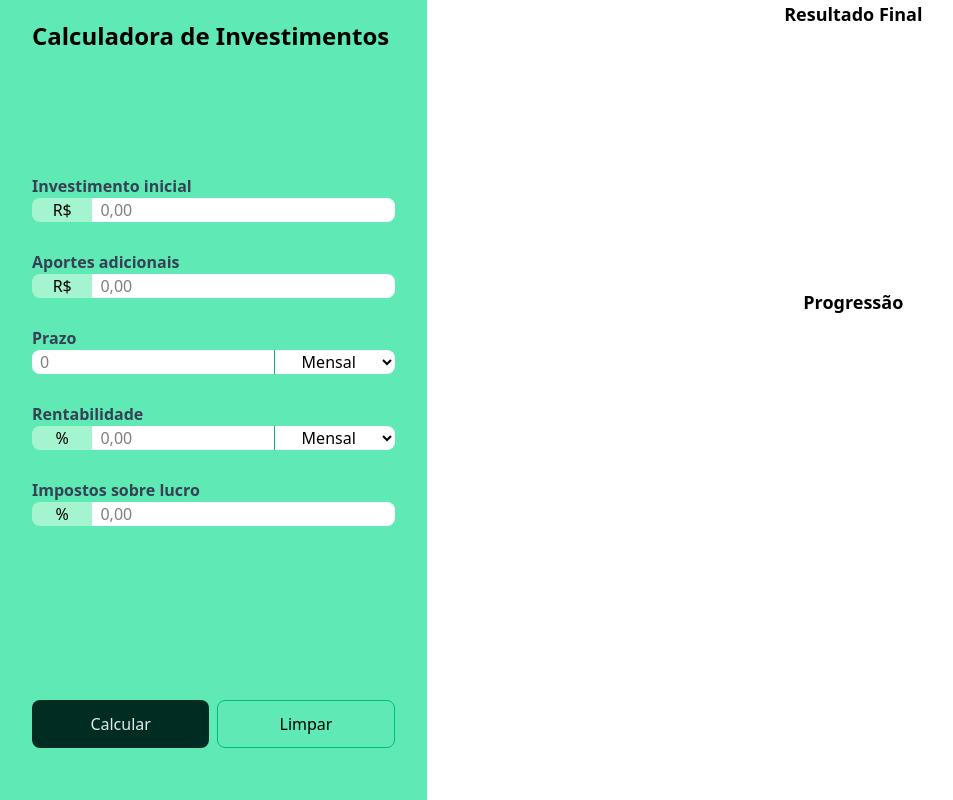
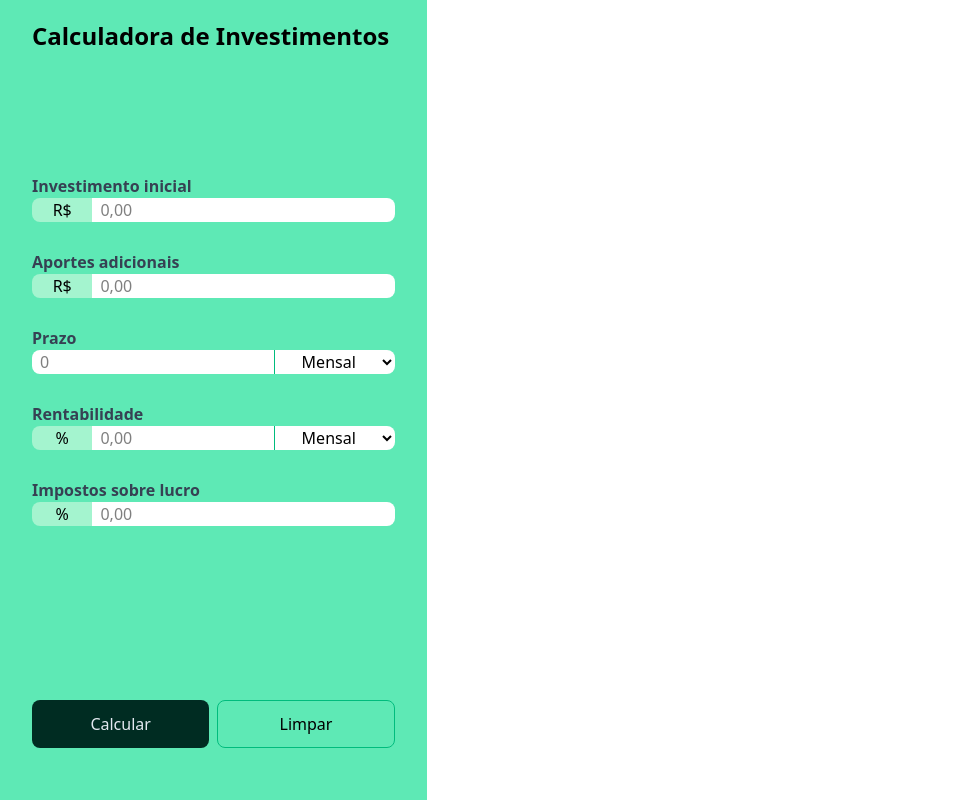
Before and after one commit to devmafra/projeto-calculadora-investimentos, a website built with Vite: page index.html in a window 1280 px wide. Shown: the whole page, without its empty margins (0-953 px from the left). Built offline with nearby package versions, Linux system fonts and the light colour scheme.

Commit message:
Processos relacionados aos gráficos foram comentados

```diff
--- a/index.html
+++ b/index.html
@@ -146,7 +146,7 @@
       </div>
     </aside>
     <main class="row-span-full col-span-2">
-      <section class="h-full" id="charts-container">
+      <!-- <section class="h-full" id="charts-container">
         <div
           class="h-[36%] flex flex-col items-center relative pb-10 pl-4 pr-4"
         >
@@ -160,7 +160,7 @@
           <canvas id="progression"></canvas>
         </div>
       </section>
-    </main>
+    </main> -->
     <script type="module" src="./main.js"></script>
   </body>
 </html>
--- a/main.js
+++ b/main.js
@@ -171,5 +171,5 @@ for (const formElement of form) {
   }
 }
 
-form.addEventListener("submit", renderProgression);
+// form.addEventListener("submit", renderProgression);
 clearButton.addEventListener("click", clearForm);
```
